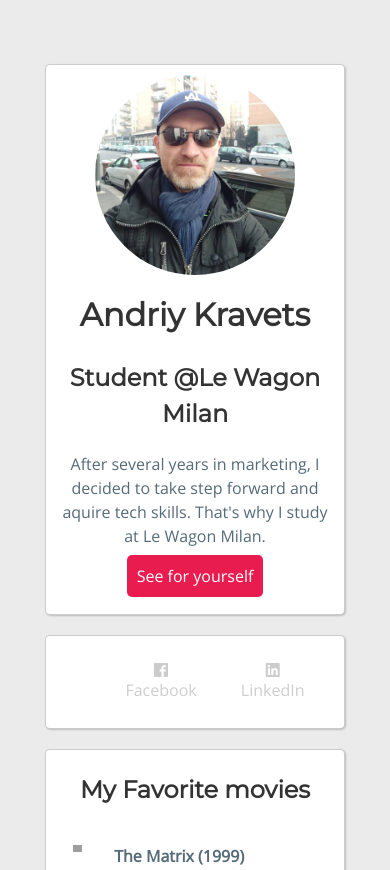
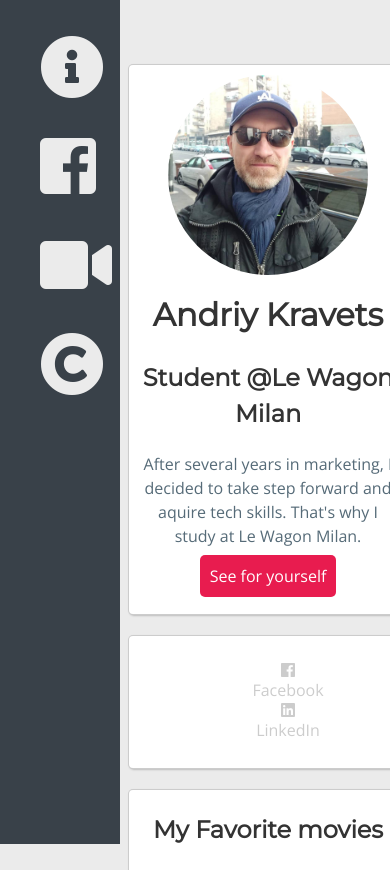
Before and after one commit to a-kravets/profile, a plain HTML site: page index.html in a window 390 px wide. Shown: the top 870 px of the page. Drawn offline with nearby package versions, Linux system fonts and the light colour scheme; grey boxes are pictures that could not be loaded.

Commit message:
enhanced my profile with a fixed sidebar

```diff
--- a/index.html
+++ b/index.html
@@ -12,8 +12,32 @@
 
 <body>
 
+  <div id="sidebar">
+    <ul class="list-sidebar">
+      <li>
+        <a href="#info">
+          <i class="fas fa-info-circle white fa-4x"></i>
+        </a>
+      </li>
+      <li>
+        <a href="#social_links">
+          <i class="fab fa-facebook-square white fa-4x"></i>
+        </a>
+      </li>
+      <li>
+        <a href="#movies">
+          <i class="fas fa-video white fa-4x"></i></a>
+      </li>
+      <li>
+        <a href="#footer">
+          <i class="fas fa-copyright white fa-4x"></i></a>
+      </li>
+    </ul>
+  </div>
+
+  <div id="page-content">
     <div class="container">
-    <div class="card">
+      <div class="card" id="info">
         <img id="logo" src="images/profile_page.jpg" alt="Andriy Kravets profile page">
         <h1>Andriy Kravets</h1>
 
@@ -24,7 +48,7 @@
         <a class="btn-red" href="http://www.lewagon.com/milan" target="_blank">See for yourself</a></p>
       </div>
 
-    <div class="card">
+      <div class="card" id="social_links">
         <ul class="list-inline">
           <li>
             <a href="https://www.facebook.com/andriy.kravets.5" target="_blank">
@@ -37,7 +61,7 @@
         </ul>
       </div>
 
-    <div class="card">
+      <div class="card" id="movies">
         <h2>My Favorite movies</h2>
 
         <table>
@@ -62,7 +86,7 @@
         </table>
       </div>
 
-    <div class="card">
+      <div class="card" id="footer">
         <h2>About this page</h2>
         <p>This page has been coded during the FullStack program @LeWagon Milan. That will be probably the best experience of my entire life.</p>
 
@@ -85,6 +109,7 @@
         </ul>
       </div>
     </div>
+  </div>
 
 </body>
 
--- a/style.css
+++ b/style.css
@@ -13,6 +13,23 @@
   font-family: 'Montserrat', sans-serif;
   margin-top: 0.5em;
 
+}
+
+.white {
+  color: #EBEBEB;
+}
+
+#page-content {
+  margin-left: 7em;
+}
+
+#sidebar {
+  position: fixed;
+  width: 180px;
+  left: 0;
+  top: 0;
+  bottom: 0;
+  background: #394149;
 }
 
 a {
@@ -81,21 +98,39 @@
   padding: 0px 20px;
 }
 
+.list-sidebar {
+  color: rgba(0, 0, 0, 0.2);
+  list-style-type:none;
+}
+
+.list-sidebar > li {
+  margin-top: 35px;
+}
+
 @media (max-width: 960px) {
   /* For a screen < 960px, this CSS will be read */
   .container {
-    width: 700px;
+    width: 650px;
+  }
+  #sidebar {
+  width: 125px;
   }
 }
 @media (max-width: 720px) {
   /* For a screen < 720px, this CSS will be read */
   .container {
-    width: 500px;
+    width: 350px;
+  }
+  #sidebar {
+  width: 125px;
   }
 }
 @media (max-width: 540px) {
   /* For a screen < 540px, this CSS will be read */
   .container {
-    width: 300px;
+    width: 280px;
+  }
+  #sidebar {
+  width: 120px;
   }
 }
```
Lines whose indentation alone changed are shown as unchanged.
